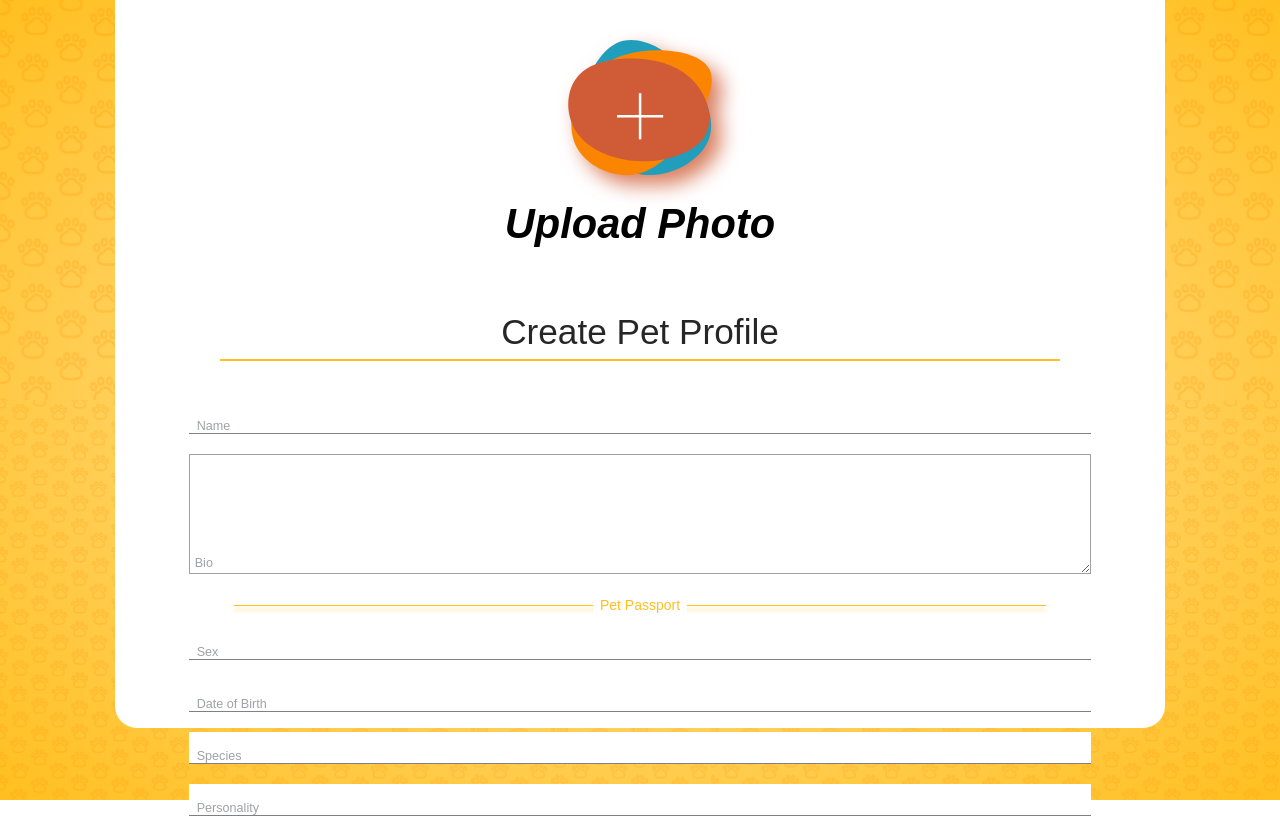
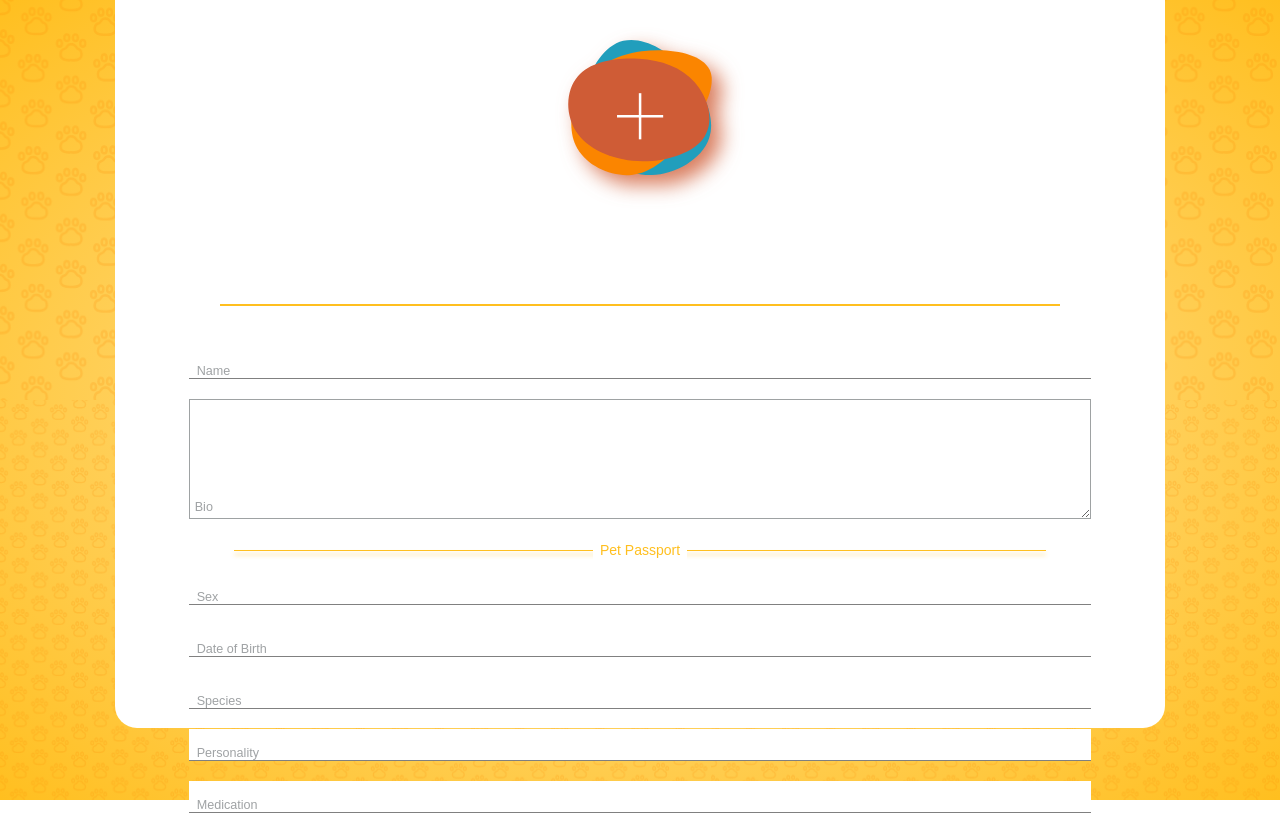
Before and after one commit to ozzyee/pawcket, a Next.js app: page /create-pet in a window 1280 px wide. Shown: the top 818 px of the page. Built offline with nearby package versions, Linux system fonts and the light colour scheme.

Commit message:
profile form layout in proccess

```diff
--- a/src/layouts/create-profiles-profile/create-profiles.component.tsx
+++ b/src/layouts/create-profiles-form/create-profiles.component.tsx
@@ -4,12 +4,12 @@ import { FormInputs } from "../../components/form-inputs/form-inputs.component";
 import { Frame } from "../../components/frame/frame.component";
 import * as S from "./create-profiles.style";
 
-export function CreateProfileForm(){
+export function CreateProfileForm({topTitle, bottomTitle, background, foregrnpm}){
     return(
 
         <MainLayout
-        topTitle="Upload Photo"
-        bottomTitle="Create Pet Profile"
+        topTitle={topTitle}
+        bottomTitle={bottomTitle}
         topChildren={<Frame background="/frame.svg" foreground={`"+"`}/>}
         >
             <a style={S.SkipStyle} href="">
```
Also changed, not shown: src/pages/create-pet.tsx (+31 -1 lines), src/layouts/create-profiles-form/create-profiles.definition.ts (added), src/layouts/create-profiles-form/create-profiles.style.ts (renamed from src/layouts/create-profiles-profile/create-profiles.style.ts), 1 other file (tests, documents, lock files or other folders).
